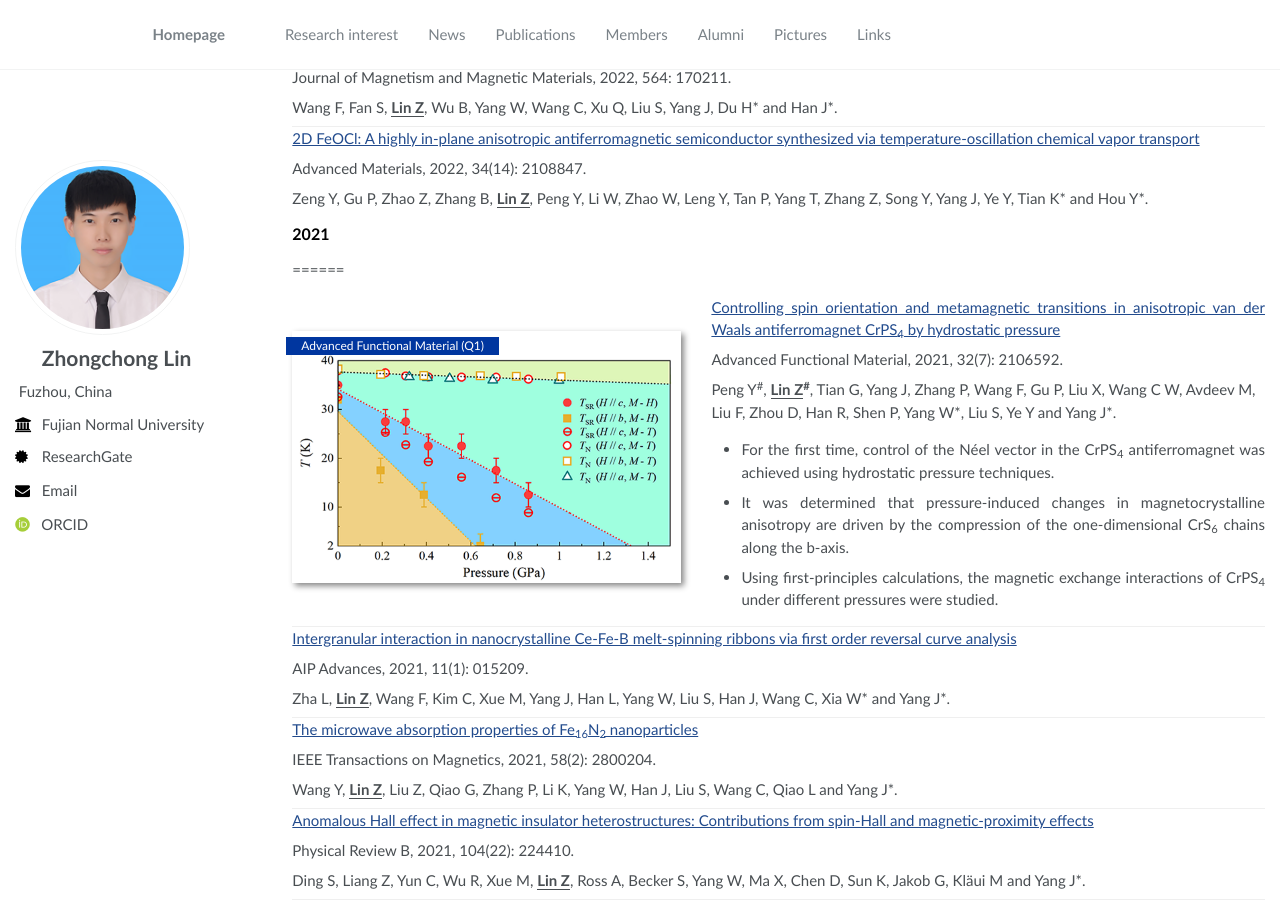
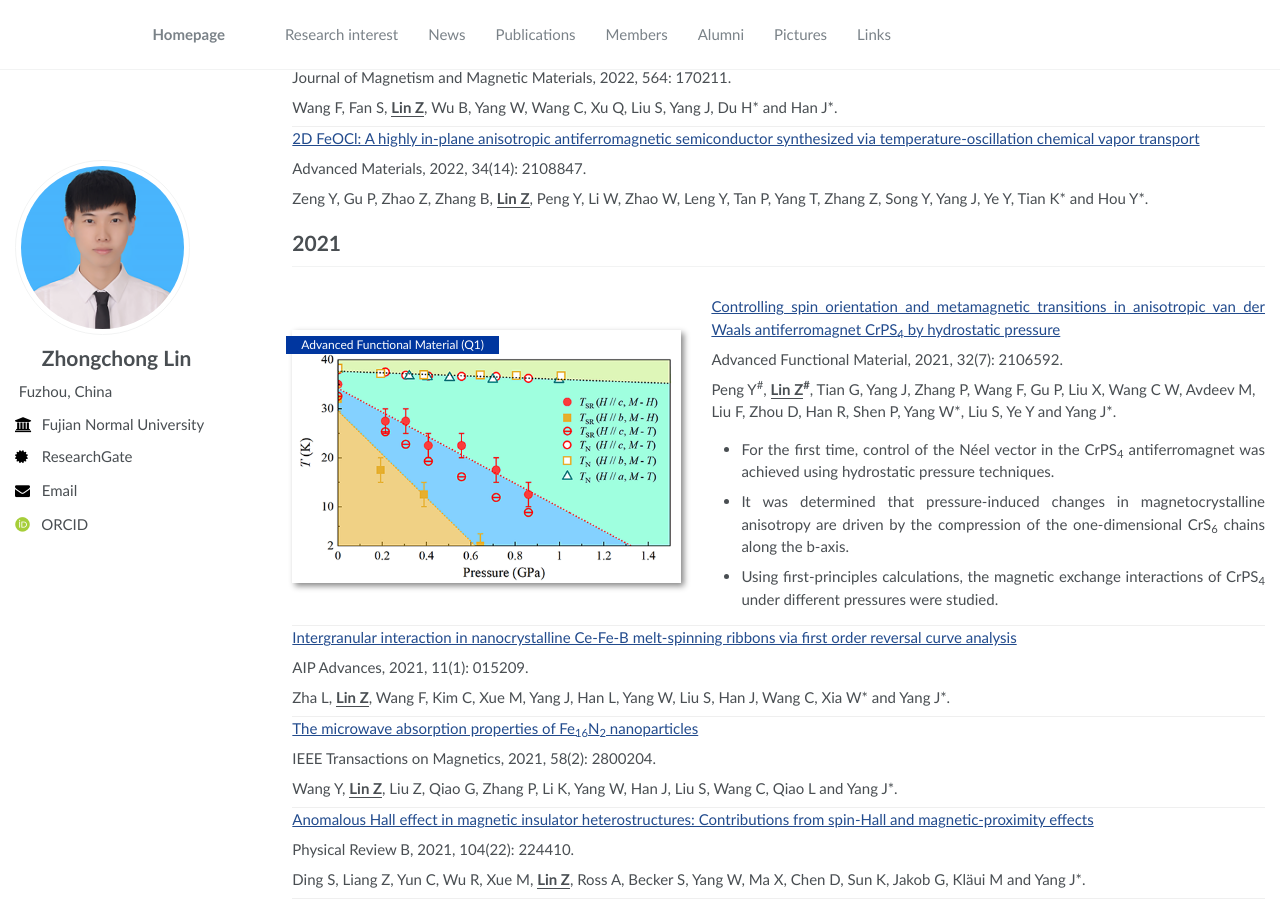
Before and after one commit to zhongchonglin/zhongchonglin.github.io, a Jekyll site: the page built from _pages/about.md, in a window 1280 px wide and 900 px high, scrolled down 2796 px. Built offline with Jekyll 4.4.1, drawn with Linux system fonts in a browser that asks for light colours; some web fonts are replaced.

Commit message:
Update about.md

```diff
--- a/_pages/about.md
+++ b/_pages/about.md
@@ -206,7 +206,9 @@ redirect_from:
             </div>
 
 
-### <font size=3 color=BLACK>2021</font>
+<!-- ### <font size=3 color=BLACK></font> -->
+
+2021
 ======
 
 
```
